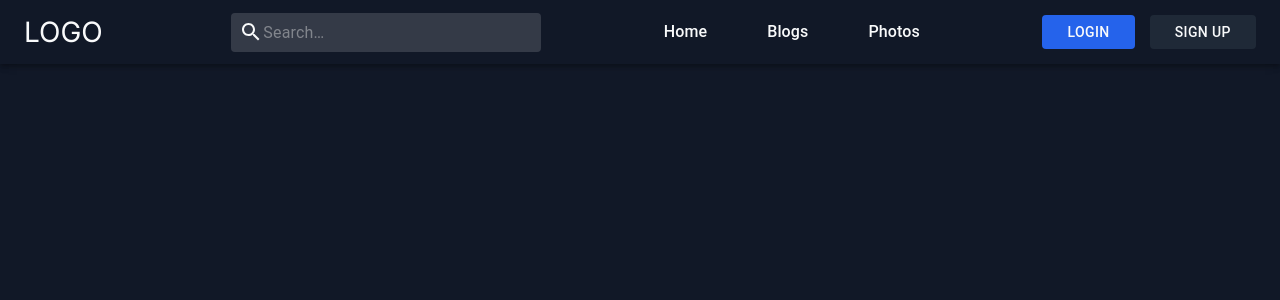
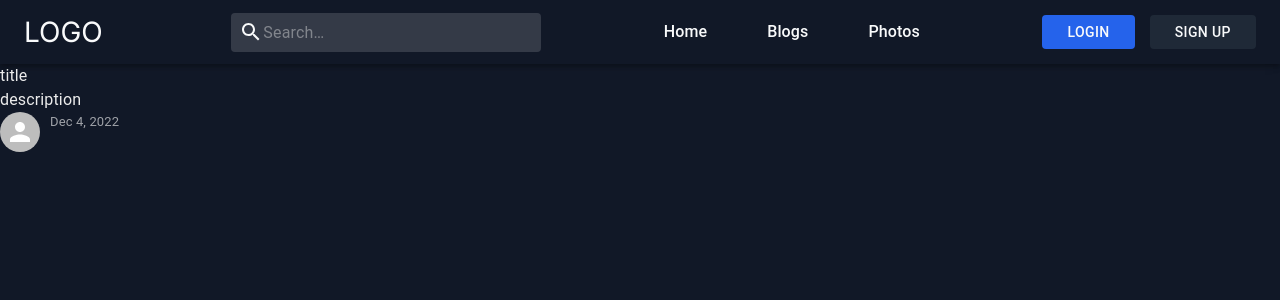
Before and after one commit to MostafaBalousha123/BlogSpot, a React (Create React App) app in the folder client/: page /blogs/1 in a window 1280 px wide. Shown: the top 300 px of the page. Built offline with nearby package versions, Linux system fonts and the light colour scheme; no server answers; what quill-image-resize-module-react would draw is missing.

Commit message:
create userInfo components

```diff
--- a/client/package.json
+++ b/client/package.json
@@ -16,6 +16,7 @@
     "@types/react": "^18.0.25",
     "@types/react-dom": "^18.0.9",
     "axios": "^1.2.0",
+    "dayjs": "^1.11.6",
     "quill-image-resize-module-react": "^3.0.0",
     "react": "^18.2.0",
     "react-dom": "^18.2.0",
--- a/client/src/App.css
+++ b/client/src/App.css
@@ -1,7 +1,7 @@
 @import url('https://fonts.googleapis.com/css2?family=Inter:wght@300;400;500;600&display=swap');
 
 *{
-  margin: 0;
+  margin: 0 ;
   padding: 0;
   font-family: 'Inter', sans-serif;
   box-sizing: border-box;
--- a/client/src/components/BlogDetails/index.tsx
+++ b/client/src/components/BlogDetails/index.tsx
@@ -1,7 +1,11 @@
 import { FC, useEffect, useState } from 'react'
 import { useParams } from 'react-router-dom'
+import { Box, Typography } from '@mui/material'
 import ApiService from '../../services/apiServices'
 import { IBlogs } from '../../interfaces/IBlogs'
+
+import './style.css'
+import UserInfo from '../UserInfo'
 
 const BlogDetails:FC = () => {
   const [blogInfo, setBlogInfo] = useState<IBlogs>()
@@ -13,7 +17,18 @@ const BlogDetails:FC = () => {
     })()
   }, [])
   return (
-    <div>{blogInfo?.title}</div>
+    <Box>
+      <Box>
+        <Typography>title</Typography>
+        <Typography>description</Typography>
+        <UserInfo
+          id={blogInfo?.userId}
+          username={blogInfo?.user.username}
+          profileImg={blogInfo?.user.profileImg}
+          createdAt={blogInfo?.createdAt}
+        />
+      </Box>
+    </Box>
   )
 }
 
--- a/client/src/components/BlogsContainer/index.tsx
+++ b/client/src/components/BlogsContainer/index.tsx
@@ -49,6 +49,7 @@ const BlogsContainer:FC = () => {
             title={ele.title}
             description={ele.description}
             user={ele.user}
+            createdAt={ele.createdAt}
             key={index}
           />
         )) : <Typography> no blogs</Typography>}
--- a/client/src/components/Card/index.tsx
+++ b/client/src/components/Card/index.tsx
@@ -1,13 +1,14 @@
 import { FC } from 'react'
 import {
-  Box, Avatar, Typography, Button,
+  Box, Button,
 } from '@mui/material'
 import { useNavigate } from 'react-router-dom'
 import { IBlogs } from '../../interfaces/IBlogs'
 import './style.css'
+import UserInfo from '../UserInfo'
 
 const Card:FC<Partial<IBlogs>> = ({
-  id, title, description, image, user, userId,
+  id, title, description, image, user, userId, createdAt,
 }) => {
   const navigate = useNavigate()
   return (
@@ -34,19 +35,16 @@ const Card:FC<Partial<IBlogs>> = ({
         <p>
           {description}
         </p>
+
         <Box className="btn-group">
-          <Avatar
-            sx={{ width: '35px', height: '35px' }}
-            alt={user?.username}
-            src={user?.profileImg}
+          <UserInfo
+            id={userId}
+            username={user?.username}
+            profileImg={user?.profileImg}
+            createdAt={createdAt}
           />
-          <Typography onClick={() => {
-            navigate(`/users/${userId}`)
-          }}
-          >
-            {user?.username}
-          </Typography>
         </Box>
+
       </Box>
     </Box>
   )
--- a/client/src/components/Card/style.css
+++ b/client/src/components/Card/style.css
@@ -50,19 +50,13 @@
 
 
 .btn-group {
-  display: flex;
-  justify-content: flex-start;
-  border: 1px #4D185F solid;
-  box-shadow: rgba(100, 100, 111, 0.2) 0px 7px 29px 0px;
   width: max-content;
-  border-radius: 3px;
-  padding: 5px 12px 5px 5px;
   position: absolute;
   bottom: 15px;
   left: 10px;
 }
 
-.btn-group  p {
+/* .btn-group  p {
   text-align: center;
   color: #fff;
   text-decoration: none;
@@ -70,4 +64,4 @@
   padding-right: 10px;
   align-self: center ;
   margin: 0 !important;
-}
+} */
--- a/client/src/components/Photo/index.tsx
+++ b/client/src/components/Photo/index.tsx
@@ -1,10 +1,11 @@
 /* eslint-disable jsx-a11y/anchor-is-valid */
 import { FC } from 'react'
 import {
-  Box, Typography, Modal, Button, Avatar,
+  Box, Typography, Modal,
 } from '@mui/material'
 import './style.css'
 import SuggestedPhotos from '../SuggestedPhotos'
+import UserInfo from '../UserInfo'
 
 const style = {
   position: 'absolute' as 'absolute',
@@ -33,17 +34,12 @@ const Photo:FC<test> = ({ imgInfo, handleClose, open }) => (
     >
       <Box sx={style} className="img-details-container">
 
-        <Box className="test">
-          <Box className="btn-group">
-            <Avatar
-              sx={{ width: '35px', height: '35px', margin: '0 10px' }}
-              alt="Remy Sharp"
-              src=""
-            />
-            <Typography style={{ display: 'inline' }}>mostafa</Typography>
-          </Box>
-          <Button variant="contained">Download</Button>
-        </Box>
+        <UserInfo
+          id={1}
+          username="user?.username"
+          profileImg="user?.profileImg"
+          createdAt="createdAt"
+        />
 
         <Typography id="modal-modal-title" variant="h6" component="h2">
           {imgInfo.imgTitle}
--- /dev/null
+++ b/client/src/components/UserInfo/index.tsx
@@ -0,0 +1,31 @@
+import { FC } from 'react'
+import { Avatar, Box, Typography } from '@mui/material'
+import { useNavigate } from 'react-router-dom'
+import dayjs from 'dayjs'
+import { IUserInfo } from '../../interfaces/props/IUserInfo'
+
+import './style.css'
+
+const UserInfo:FC<IUserInfo> = ({
+  id, username, createdAt, profileImg,
+}) => {
+  const navigate = useNavigate()
+  return (
+    <Box
+      className="userInfo"
+      onClick={() => { navigate(`/users/${id}`) }}
+    >
+      <Avatar
+        sx={{ width: '40px', height: '40px' }}
+        alt={username}
+        src={profileImg}
+      />
+      <Box>
+        <Typography className="username">{username}</Typography>
+        <Typography className="date">{dayjs(createdAt).format('MMM D, YYYY')}</Typography>
+      </Box>
+    </Box>
+  )
+}
+
+export default UserInfo
--- /dev/null
+++ b/client/src/components/UserInfo/style.css
@@ -0,0 +1,18 @@
+.userInfo{
+  width: max-content;
+  display: flex;
+  gap: 10px;
+  cursor: pointer;
+}
+
+.userInfo .username{
+  font-size: 17px;
+  margin: 0 !important;
+  color: rgba(255, 255, 255, 0.95) !important;
+}
+.userInfo .date{
+  color: rgba(255, 255, 255, 0.597);
+  font-size: 13px;
+  margin: 0 !important;
+
+}
--- /dev/null
+++ b/client/src/interfaces/props/IUserInfo.tsx
@@ -0,0 +1,6 @@
+export interface IUserInfo{
+  id?:number
+  createdAt?:string
+  username?:string
+  profileImg?:string
+}
```
Also changed, not shown: 1 other file (tests, documents, lock files or other folders).
